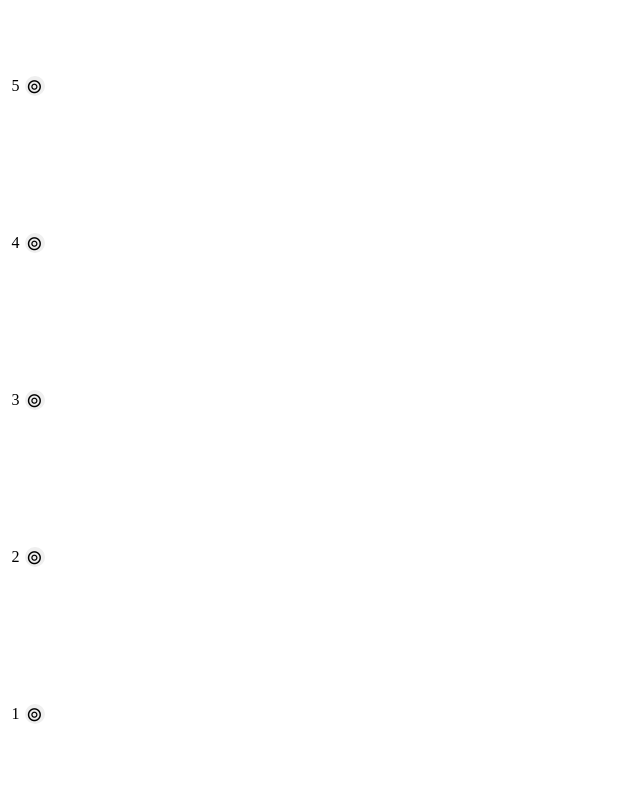
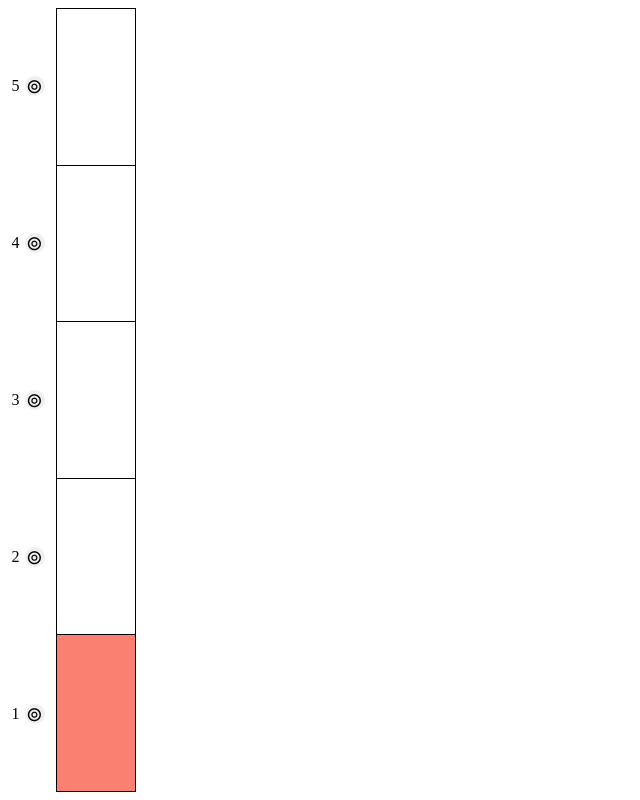
Before and after one commit to wukapHo/elevator-system, a Vue app: page / in a window 1280 px wide. Shown: the whole page, without its empty margins (0-640 px from the left). Built offline with nearby package versions, Linux system fonts and the light colour scheme.

Commit message:
feat: add BaseElevator component

```diff
--- a/src/App.vue
+++ b/src/App.vue
@@ -3,15 +3,21 @@
     v-model="calledButtons"
     @update:modalValue="calledButtons = $event"
   />
+
+  <div class="elevator-list">
+    <base-elevator />
+  </div>
 </template>
 
 <script>
 import CallButtons from '@/components/CallButtons.vue';
+import BaseElevator from '@/components/BaseElevator.vue';
 
 export default {
   name: 'App',
   components: {
     CallButtons,
+    BaseElevator,
   },
 
   data: () => ({
@@ -31,4 +37,13 @@ body {
   height: 100vh;
   padding: 1vh;
 }
+
+.elevator-list {
+  position: absolute;
+  top: 1vh;
+  bottom: 1vh;
+  left: 7vh;
+  display: flex;
+  align-items: center;
+}
 </style>
--- a/src/components/BaseElevator.vue
+++ b/src/components/BaseElevator.vue
@@ -1,5 +1,31 @@
 <template>
-  <div />
+  <div class="elevator-shaft">
+    <div
+      v-for="floor in floorsCount"
+      :key="floor"
+      class="elevator-shaft__floor"
+    />
+
+    <div
+      class="elevator-shaft__cab"
+      :class="{ 'elevator-shaft__cab--flashing': isWaiting }"
+      :style="{
+        height: cabHeight + 'vh',
+        transform: 'translateY(-' + cabPosition + '%)',
+      }"
+    >
+      <div
+        v-if="isMoving"
+        class="elevator-shaft__cab-indicator"
+        :class="{
+          'elevator-shaft__cab-indicator--up': elevatorState.targetFloor > currentFloor,
+          'elevator-shaft__cab-indicator--down': elevatorState.targetFloor < currentFloor,
+        }"
+      >
+        {{ elevatorState.targetFloor }}
+      </div>
+    </div>
+  </div>
 </template>
 
 <script>
@@ -15,6 +41,7 @@ export default {
     elevatorState: {
       type: Object,
       default: () => ({
+        id: null,
         targetFloor: null,
         isBusy: false,
       }),
@@ -24,14 +51,125 @@ export default {
   data: () => ({
     movingTime: 1000,
     waitingTime: 3000,
+    isMoving: false,
+    isWaiting: false,
+    currentFloor: 1,
   }),
 
+  computed: {
+    cabHeight() {
+      return (100 - 2) / this.floorsCount;
+    },
+
+    cabPosition() {
+      return (this.currentFloor - 1) * 100;
+    },
+  },
+
+  watch: {
+    elevatorState: {
+      handler() {
+        if (this.currentFloor < this.elevatorState.targetFloor) {
+          this.move('up');
+        } else if (this.currentFloor > this.elevatorState.targetFloor) {
+          this.move('down');
+        }
+      },
+      deep: true,
+    },
+  },
+
   methods: {
-    move() {},
+    move(direction) {
+      if (this.currentFloor === this.elevatorState.targetFloor) {
+        this.isMoving = false;
+        this.isWaiting = true;
+
+        setTimeout(() => {
+          this.isWaiting = false;
+        }, this.waitingTime);
+
+        return;
+      }
+
+      this.isMoving = true;
+
+      if (direction === 'up') {
+        this.currentFloor += 1;
+      } else if (direction === 'down') {
+        this.currentFloor -= 1;
+      }
+
+      setTimeout(() => {
+        this.move(direction);
+      }, this.movingTime);
+    },
   },
 };
 </script>
 
-<style>
+<style lang="scss">
+.elevator-shaft {
+  position: relative;
+  height: 100%;
+  display: flex;
+  flex-direction: column-reverse;
+  width: 10vh;
+  margin-right: 1vh;
+  border: 1px solid black;
 
+  &:last-child {
+    border-bottom: none;
+  }
+
+  &__floor {
+    position: relative;
+    flex-grow: 1;
+    border-bottom: 1px solid black;
+    z-index: 1;
+  }
+
+  &__cab {
+    position: absolute;
+    bottom: 0;
+    width: 100%;
+    background-color: salmon;
+    z-index: 0;
+    transition: 1s linear;
+
+    &--flashing {
+      animation: flash 1s linear infinite;
+    }
+  }
+
+  &__cab-indicator {
+    position: absolute;
+    top: 5%;
+    left: 50%;
+    display: flex;
+    align-items: center;
+    justify-content: center;
+    width: 60px;
+    height: 30px;
+    border: 1px solid black;
+    border-radius: 10px;
+    background: no-repeat center left 12px;
+    font-size: 20px;
+    transform: translateX(-50%);
+
+    &--up {
+      background-image: url(@/assets/svg/arrow-up.svg);
+    }
+
+    &--down {
+      background-image: url(@/assets/svg/arrow-down.svg);
+    }
+  }
+}
+
+@keyframes flash {
+  50% {
+    opacity: 0.7;
+  }
+}
 </style>
```
Also changed, not shown: src/assets/svg/arrow-down.svg (added), src/assets/svg/arrow-up.svg (added).
